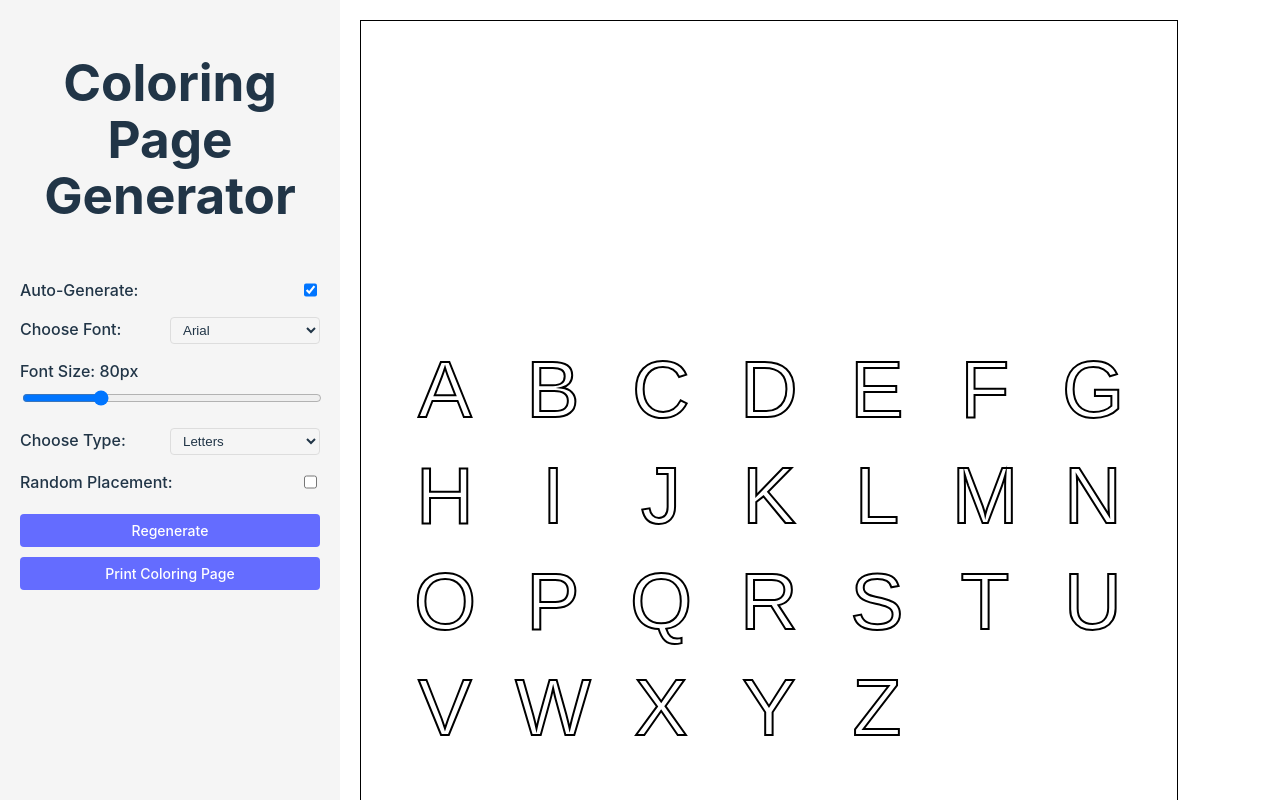
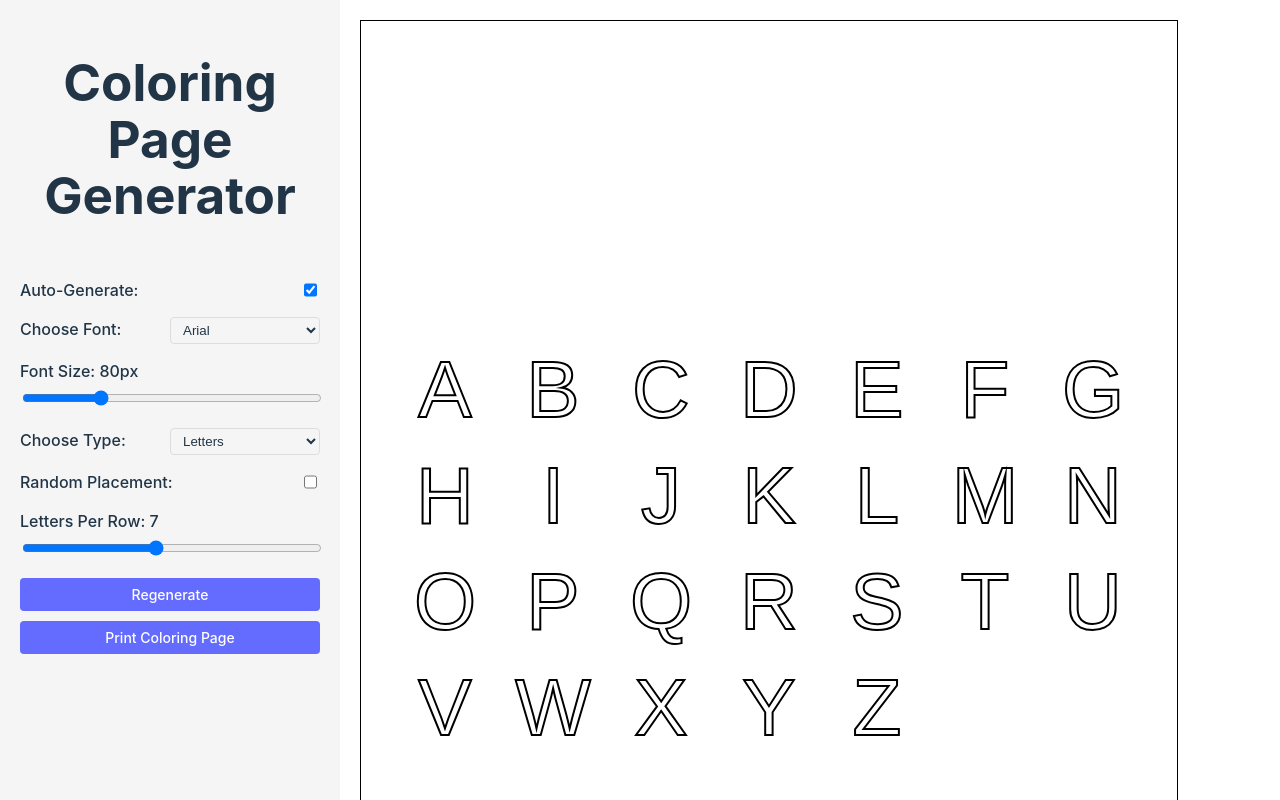
Before and after one commit to RobertBolender/coloring-pages, a React (Vite) app: page / in a window 1280 px wide. Shown: the top 800 px of the page. Built offline with nearby package versions, Linux system fonts and the light colour scheme.

Commit message:
Allow configuring items per row

```diff
--- a/src/App.jsx
+++ b/src/App.jsx
@@ -11,10 +11,12 @@ function App() {
   const [endNumber, setEndNumber] = useState(10);
   const [stepNumber, setStepNumber] = useState(1);
   const [autoGenerate, setAutoGenerate] = useState(true);
+  const [lettersPerRow, setLettersPerRow] = useState(7);
+  const [numbersPerRow, setNumbersPerRow] = useState(10);
 
   useEffect(() => {
     if (autoGenerate) handleGenerate();
-  });
+  }, [autoGenerate, font, fontSize, type, isRandom, startNumber, endNumber, stepNumber, lettersPerRow, numbersPerRow]);
 
   const handleGenerate = () => {
     if (type === 'letters') {
@@ -89,31 +91,12 @@ function App() {
         ctx.strokeText(letter, x - metrics.width / 2, y);
       });
     } else {
-      const padding = 10; // Reduced padding between letters
-      const pageMargin = 30; // Slightly reduced margin from edge of page
-
-      // Function to check if the current configuration fits
-      const doesConfigurationFit = (size, lettersPerRow) => {
-        const spacing = (canvas.width - 2 * pageMargin) / lettersPerRow;
-        return spacing >= size * 1.2 + padding;
-      };
-
-      // Find the right font size and letters per row configuration
-      let lettersPerRow = 7; // Try to fit more letters per row
-      while (!doesConfigurationFit(currentFontSize, lettersPerRow) && currentFontSize > 40) {
-        currentFontSize -= 5;
-      }
-
-      // If we still can't fit with minimum font size, reduce letters per row
-      if (!doesConfigurationFit(currentFontSize, lettersPerRow)) {
-        lettersPerRow = 6;
-      }
-
-      ctx.font = `${currentFontSize}px ${font}`;
+      const padding = 10;
+      const pageMargin = 30;
       const spacing = (canvas.width - 2 * pageMargin) / lettersPerRow;
       const rows = Math.ceil(letters.length / lettersPerRow);
       const totalHeight = rows * (currentFontSize * 1.2 + padding);
-      const startY = (canvas.height - totalHeight) / 2 + currentFontSize; // Vertical centering
+      const startY = (canvas.height - totalHeight) / 2 + currentFontSize;
 
       letters.split('').forEach((letter, i) => {
         const row = Math.floor(i / lettersPerRow);
@@ -121,7 +104,6 @@ function App() {
         const x = pageMargin + col * spacing + spacing / 2;
         const y = startY + row * (currentFontSize * 1.2 + padding);
 
-        // Center the letter horizontally by measuring its width
         const metrics = ctx.measureText(letter);
         const letterX = x - metrics.width / 2;
 
@@ -172,22 +154,6 @@ function App() {
     } else {
       const padding = 10;
       const pageMargin = 30;
-
-      const doesConfigurationFit = (size, numbersPerRow) => {
-        const spacing = (canvas.width - 2 * pageMargin) / numbersPerRow;
-        return spacing >= size * 1.2 + padding;
-      };
-
-      let numbersPerRow = 7;
-      while (!doesConfigurationFit(currentFontSize, numbersPerRow) && currentFontSize > 40) {
-        currentFontSize -= 5;
-      }
-
-      if (!doesConfigurationFit(currentFontSize, numbersPerRow)) {
-        numbersPerRow = 6;
-      }
-
-      ctx.font = `${currentFontSize}px ${font}`;
       const spacing = (canvas.width - 2 * pageMargin) / numbersPerRow;
       const rows = Math.ceil(numbers.length / numbersPerRow);
       const totalHeight = rows * (currentFontSize * 1.2 + padding);
@@ -261,6 +227,24 @@ function App() {
               onChange={handleRandomChange}
             />
           </div>
+          {!isRandom && (
+            <div className="form-row column">
+              <label htmlFor="items-per-row">
+                {type === 'letters' ? 'Letters' : 'Numbers'} Per Row: {type === 'letters' ? lettersPerRow : numbersPerRow}
+              </label>
+              <input
+                id="items-per-row"
+                type="range"
+                min="3"
+                max="12"
+                value={type === 'letters' ? lettersPerRow : numbersPerRow}
+                onChange={(e) => type === 'letters'
+                  ? setLettersPerRow(Number(e.target.value))
+                  : setNumbersPerRow(Number(e.target.value))
+                }
+              />
+            </div>
+          )}
           {type === 'numbers' && (
             <>
               <div className="form-row">
```
